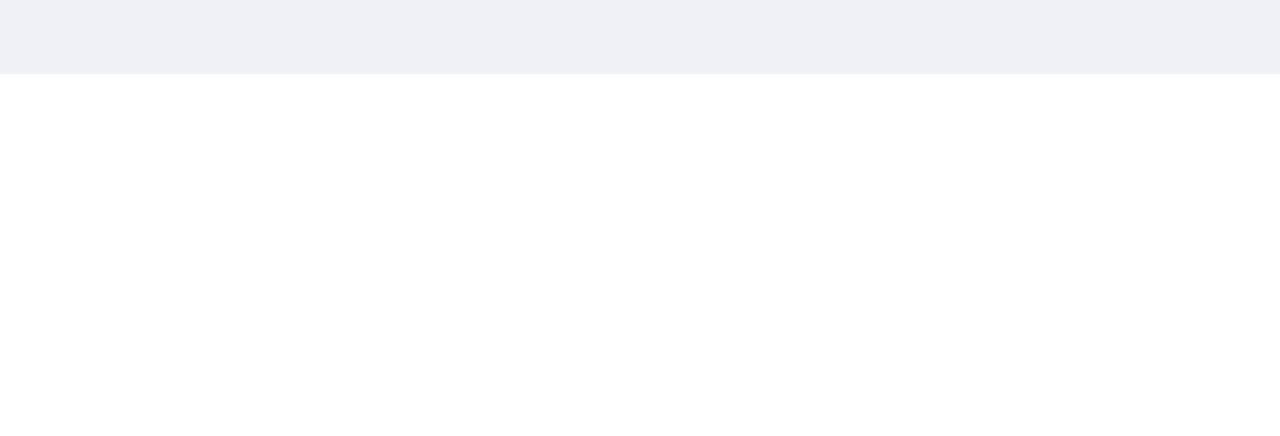
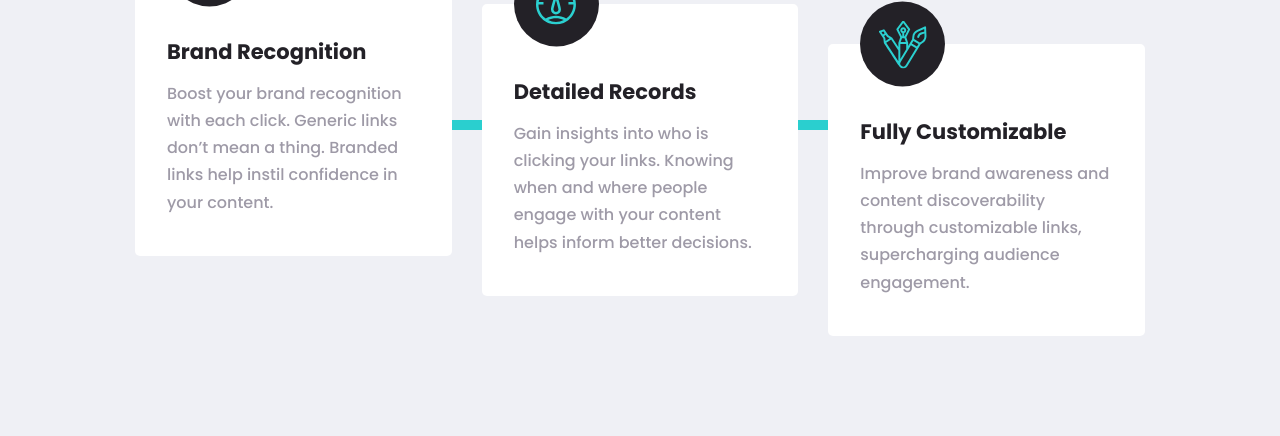
Before and after one commit to bibmode/url-shortening-api-master, a plain HTML site: page index.html in a window 1280 px wide. Shown: the part 1339-1775 px from the top of the page. Before the commit the page ends 1413 px from the top, so only its background shows below. Drawn offline with Linux system fonts and the light colour scheme.

Commit message:
card container and individual cards

```diff
--- a/index.html
+++ b/index.html
@@ -40,10 +40,10 @@
     <main class="main">
       <section class="header">
         <h1 class="header__tagline">More than just shorter links</h1>
-        <h3 class="header__text">
+        <p class="header__text">
           Build your brand’s recognition and get detailed insights on how your
           links are performing.
-        </h3>
+        </p>
         <button class="header__button btn-cyan">Get Started</button>
         <img
           src="images/illustration-working.svg"
@@ -70,20 +70,54 @@
           statistics dashboard.
         </p>
 
-        <div class="statistics__cards"></div>
+        <div class="statistics__cards cards">
+          <div class="card card--1">
+            <div class="card__logo">
+              <img
+                src="images/icon-brand-recognition.svg"
+                alt="data chart icon"
+              />
+            </div>
+            <h3 class="card__title">Brand Recognition</h3>
+            <p class="card__text">
+              Boost your brand recognition with each click. Generic links don’t
+              mean a thing. Branded links help instil confidence in your
+              content.
+            </p>
+          </div>
+          <div class="card card--2">
+            <div class="card__logo">
+              <img
+                src="images/icon-detailed-records.svg"
+                alt="data chart icon"
+              />
+            </div>
+
+            <h3 class="card__title">Detailed Records</h3>
+            <p class="card__text">
+              Gain insights into who is clicking your links. Knowing when and
+              where people engage with your content helps inform better
+              decisions.
+            </p>
+          </div>
+          <div class="card card--3">
+            <div class="card__logo">
+              <img
+                src="images/icon-fully-customizable.svg"
+                alt="data chart icon"
+              />
+            </div>
+
+            <h3 class="card__title">Fully Customizable</h3>
+            <p class="card__text">
+              Improve brand awareness and content discoverability through
+              customizable links, supercharging audience engagement.
+            </p>
+          </div>
+        </div>
       </section>
     </main>
-    <!-- Features Pricing Resources Login Sign Up More than just shorter links Build
-    your brand’s recognition and get detailed insights on how your links are
-    performing. Get Started Shorten a link here... Shorten It! Advanced
-    Statistics Track how your links are performing across the web with our
-    advanced statistics dashboard. Brand Recognition Boost your brand
-    recognition with each click. Generic links don’t mean a thing. Branded links
-    help instil confidence in your content. Detailed Records Gain insights into
-    who is clicking your links. Knowing when and where people engage with your
-    content helps inform better decisions. Fully Customizable Improve brand
-    awareness and content discoverability through customizable links,
-    supercharging audience engagement. Boost your links today Get Started
+    <!--  Boost your links today Get Started
     Features Link Shortening Branded Links Analytics Resources Blog Developers
     Support Company About Our Team Careers Contact -->
   </body>
--- a/sass/components/_cards.scss
+++ b/sass/components/_cards.scss
@@ -0,0 +1,75 @@
+.cards {
+  display: grid;
+  grid-template-columns: 10.5rem repeat(3, min-content) 10.5rem;
+  grid-column-gap: 3rem;
+  width: 100%;
+
+  margin-block: 8rem;
+  position: relative;
+
+  &::before {
+    content: "";
+    width: 100%;
+    height: 1rem;
+    background-color: $color-cyan;
+    grid-column: 2 / 5;
+    position: absolute;
+    top: 42%;
+  }
+}
+
+.card {
+  background-color: #fff;
+  width: calc((100vw - ((10.5rem * 2) + (3rem * 4))) / 3);
+  padding: 4rem 3.2rem;
+  height: max-content;
+  padding-top: 0;
+  text-align: left;
+  border-radius: 5px;
+  position: relative;
+
+  display: flex;
+  flex-direction: column;
+
+  &--1 {
+    grid-column: 2 / span 1;
+  }
+
+  &--2 {
+    grid-column: 3 / span 1;
+    margin-top: 4rem;
+  }
+
+  &--3 {
+    grid-column: 4 / span 1;
+    margin-top: 8rem;
+  }
+
+  &__logo {
+    background-color: $color-dark-violet;
+    background-size: contain;
+    padding: 2rem;
+    width: 8.5rem;
+    height: 8.5rem;
+    border-radius: 50%;
+    transform: translateY(-50%);
+    position: absolute;
+
+    display: flex;
+    align-items: center;
+    justify-content: center;
+  }
+
+  &__title {
+    font-size: 2.1rem;
+    font-weight: 700;
+    color: $color-dark-violet;
+    padding: 7rem 0;
+    padding-bottom: 1rem;
+  }
+
+  &__text {
+    font-size: 1.6rem;
+    color: $color-gray-violet;
+  }
+}
--- a/sass/sections/_statistics.scss
+++ b/sass/sections/_statistics.scss
@@ -16,5 +16,6 @@
     font-size: 1.8rem;
     width: 37%;
     color: $color-gray-violet;
+    margin-bottom: 4.5rem;
   }
 }
```
Also changed, not shown: sass/main.css, 1 other file.
